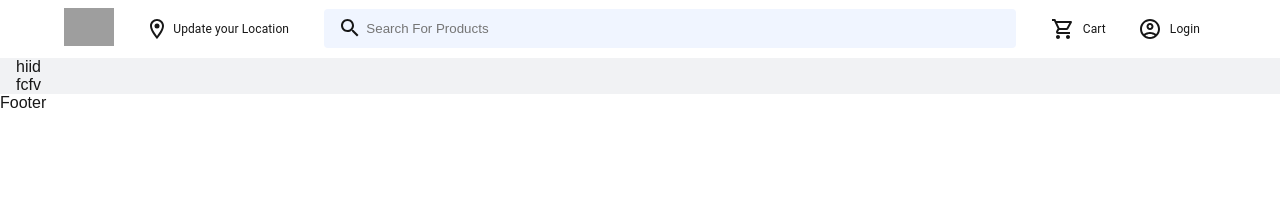
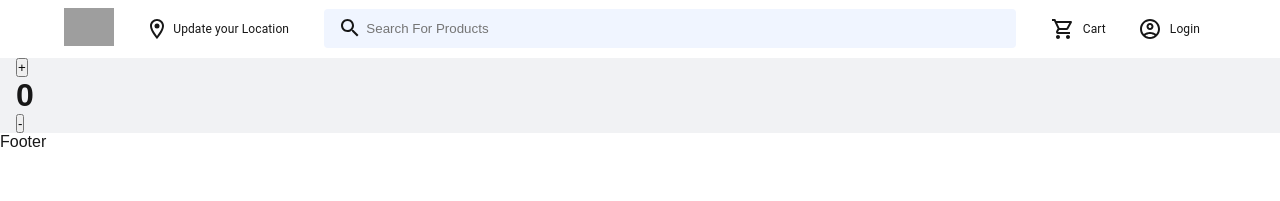
Before and after one commit to shivam30072/ww-com, a Next.js app: page / in a window 1280 px wide. Shown: the top 201 px of the page. Built offline with nearby package versions, Linux system fonts and the light colour scheme; grey boxes are pictures that could not be loaded.

Commit message:
added redux toolkit

```diff
--- a/package.json
+++ b/package.json
@@ -13,9 +13,11 @@
     "@emotion/styled": "^11.13.0",
     "@mui/icons-material": "^6.1.6",
     "@mui/material": "^6.1.6",
+    "@reduxjs/toolkit": "^2.3.0",
     "next": "15.0.2",
     "react": "19.0.0-rc-02c0e824-20241028",
-    "react-dom": "19.0.0-rc-02c0e824-20241028"
+    "react-dom": "19.0.0-rc-02c0e824-20241028",
+    "react-redux": "^9.1.2"
   },
   "devDependencies": {
     "@types/node": "^20",
--- /dev/null
+++ b/src/app/StoreProvider.tsx
@@ -0,0 +1,18 @@
+"use client";
+import { useRef } from "react";
+import { Provider } from "react-redux";
+import { makeStore, AppStore } from "../lib/store";
+
+export default function StoreProvider({
+  children,
+}: {
+  children: React.ReactNode;
+}) {
+  const storeRef = useRef<AppStore>();
+  if (!storeRef.current) {
+    // Create the store instance the first time this renders
+    storeRef.current = makeStore();
+  }
+
+  return <Provider store={storeRef.current}>{children}</Provider>;
+}
--- a/src/app/components/Navbar.tsx
+++ b/src/app/components/Navbar.tsx
@@ -56,7 +56,10 @@ const Navbar = () => {
           alignItems: "center",
         }}
       >
-        <Box width={{ xs: "40px", sm: "50px" }}>
+        <Box
+          width={{ xs: "40px", sm: "50px" }}
+          onClick={() => router.push("/")}
+        >
           <img
             src="https://upload.wikimedia.org/wikipedia/commons/c/c4/WWE_official_logo.svg"
             alt="logo"
--- a/src/app/layout.tsx
+++ b/src/app/layout.tsx
@@ -3,6 +3,7 @@ import localFont from "next/font/local";
 import "./globals.css";
 import Navbar from "./components/Navbar";
 import Footer from "./components/Footer";
+import StoreProvider from "./StoreProvider";
 
 const geistSans = localFont({
   src: "./fonts/GeistVF.woff",
@@ -27,11 +28,13 @@ export default function RootLayout({
 }>) {
   return (
     <html lang="en">
-      <body>
-        <Navbar />
-        <div className="g-spacing">{children}</div>
-        <Footer />
-      </body>
+      <StoreProvider>
+        <body>
+          <Navbar />
+          <div className="g-spacing">{children}</div>
+          <Footer />
+        </body>
+      </StoreProvider>
     </html>
   );
 }
--- a/src/app/page.tsx
+++ b/src/app/page.tsx
@@ -1,12 +1,29 @@
-import Image from "next/image";
+"use client";
 import styles from "./page.module.css";
 import { Box } from "@mui/material";
+import { useAppDispatch, useAppSelector } from "@/lib/hooks";
+import { decrement, increment } from "@/lib/features/CounterSlice";
 
 export default function Home() {
+  const dispatch = useAppDispatch();
+  const counterState = useAppSelector((state) => state.counter.value);
   return (
     <Box>
-      hiid
-      <div>fcfv</div>
+      <button
+        onClick={() => {
+          dispatch(increment());
+        }}
+      >
+        +
+      </button>
+      <h1>{counterState}</h1>
+      <button
+        onClick={() => {
+          dispatch(decrement());
+        }}
+      >
+        -
+      </button>
     </Box>
   );
 }
--- /dev/null
+++ b/src/lib/features/CounterSlice.ts
@@ -0,0 +1,30 @@
+"use client";
+
+import { createSlice } from "@reduxjs/toolkit";
+import type { PayloadAction } from "@reduxjs/toolkit";
+export type CounterState = {
+  value: number;
+};
+const initialState: CounterState = {
+  value: 0,
+};
+export const CounterSlice = createSlice({
+  name: "counter",
+  initialState,
+  reducers: {
+    increment: (state, action: PayloadAction<number | undefined>) => {
+      const incrementBy = action.payload !== undefined ? action.payload : 1;
+      state.value += incrementBy;
+    },
+    decrement: (state, action: PayloadAction<number | undefined>) => {
+      const incrementBy = action.payload !== undefined ? action.payload : 1;
+      state.value -= incrementBy;
+    },
+    resetState: (state) => {
+      state.value = 0;
+    },
+  },
+});
+// Action creators are generated for each case reducer function
+export const { increment, decrement, resetState } = CounterSlice.actions;
+export default CounterSlice.reducer;
--- /dev/null
+++ b/src/lib/hooks.ts
@@ -0,0 +1,8 @@
+import { useDispatch, useSelector, useStore } from "react-redux";
+import type { TypedUseSelectorHook } from "react-redux";
+import type { RootState, AppDispatch, AppStore } from "./store";
+
+// Use throughout your app instead of plain `useDispatch` and `useSelector`
+export const useAppDispatch: () => AppDispatch = useDispatch;
+export const useAppSelector: TypedUseSelectorHook<RootState> = useSelector;
+export const useAppStore: () => AppStore = useStore;
--- /dev/null
+++ b/src/lib/store.ts
@@ -0,0 +1,16 @@
+import { configureStore } from "@reduxjs/toolkit";
+import CounterReducer from "./features/CounterSlice";
+
+export const makeStore = () => {
+  return configureStore({
+    reducer: {
+      counter: CounterReducer,
+    },
+  });
+};
+
+// Infer the type of makeStore
+export type AppStore = ReturnType<typeof makeStore>;
+// Infer the `RootState` and `AppDispatch` types from the store itself
+export type RootState = ReturnType<AppStore["getState"]>;
+export type AppDispatch = AppStore["dispatch"];
```
